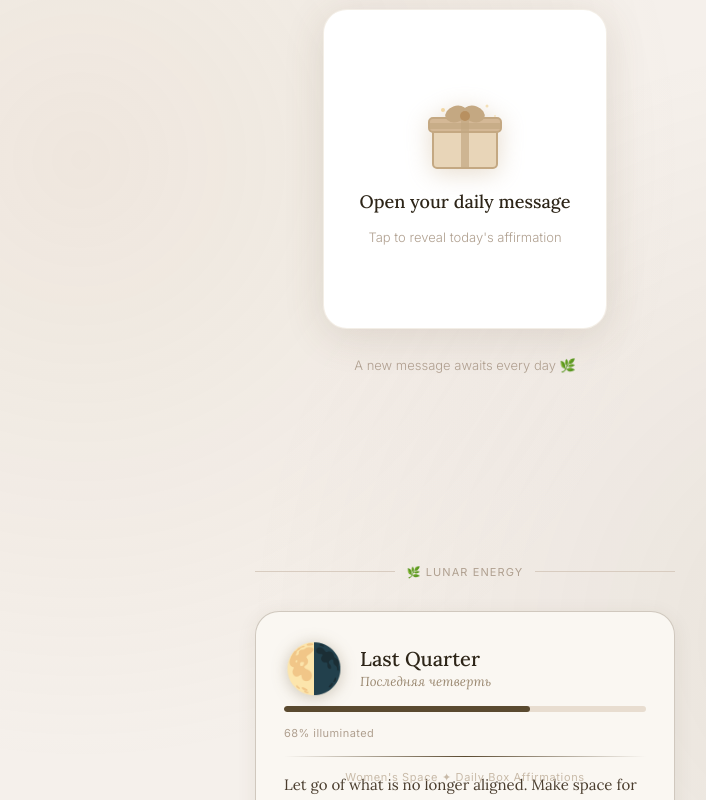
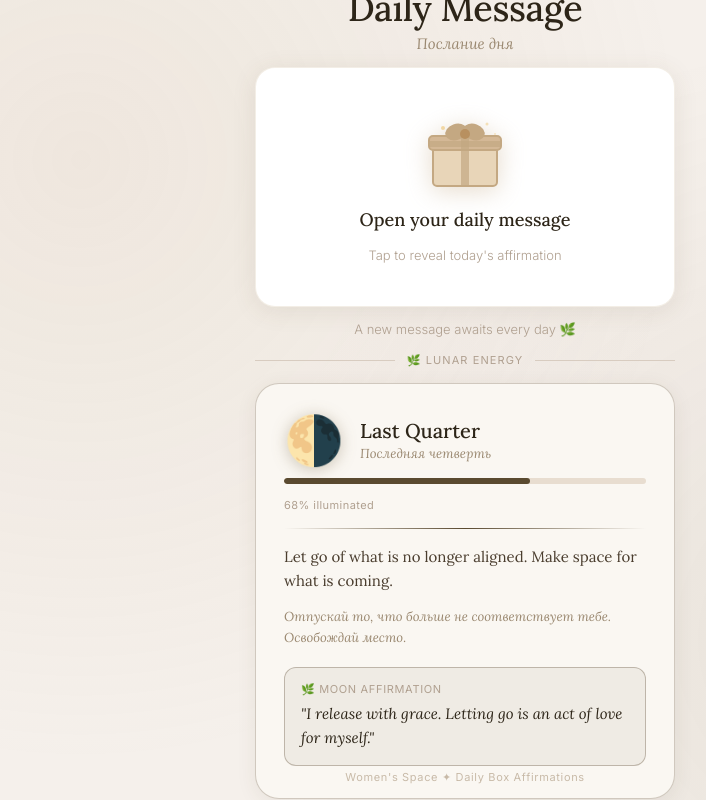
Before and after one commit to nungrigorian-ai/daily-box-affirmations, a React (Vite) app in the folder frontend/: page / in a window 1280 px wide. Shown: the top 800 px of the page, without its empty margins (175-881 px from the left). Built offline with nearby package versions, Linux system fonts and the light colour scheme; the HTML template or start-up script is replaced by a standard one.

Commit message:
Tighten spacing and compact design

```diff
--- a/frontend/src/App.jsx
+++ b/frontend/src/App.jsx
@@ -74,10 +74,10 @@ const styles = {
     display: 'flex',
     flexDirection: 'column',
     alignItems: 'center',
-    padding: '40px 16px 80px',
-    gap: '32px',
+    padding: '24px 16px 60px',
+    gap: '16px',
     width: '100%',
-    maxWidth: '480px',
+    maxWidth: '460px',
     margin: '0 auto',
   },
   sectionDivider: {
--- a/frontend/src/components/AffirmationBox.jsx
+++ b/frontend/src/components/AffirmationBox.jsx
@@ -207,12 +207,12 @@ export default function AffirmationBox() {
 
 // ─── Styles ───────────────────────────────────────────────────────────────────
 const styles = {
-  page: { display:'flex', flexDirection:'column', alignItems:'center', justifyContent:'center', minHeight:'100vh', padding:'24px 16px', gap:'28px' },
+  page: { display:'flex', flexDirection:'column', alignItems:'center', justifyContent:'center', width:'100%', gap:'14px' },
   header: { textAlign:'center' },
   dateLabel: { fontFamily:"'Inter',sans-serif", fontWeight:300, fontSize:'13px', letterSpacing:'0.15em', textTransform:'uppercase', color:'#b0a090', marginBottom:'6px' },
   title: { fontFamily:"'Lora',Georgia,serif", fontWeight:500, fontSize:'clamp(26px,5vw,36px)', color:'#2d2518', letterSpacing:'-0.01em', lineHeight:1.2 },
   subtitle: { fontFamily:"'Lora',Georgia,serif", fontStyle:'italic', fontWeight:400, fontSize:'15px', color:'#9a8870', marginTop:'4px' },
-  card: { position:'relative', width:'100%', maxWidth:'420px', minHeight:'320px', backgroundColor:'#ffffff', borderRadius:'24px', padding:'40px 36px', display:'flex', flexDirection:'column', alignItems:'center', justifyContent:'center', boxShadow:'0 8px 40px rgba(100,80,50,0.14)', transition:'transform 0.4s cubic-bezier(0.34,1.56,0.64,1)', overflow:'hidden', border:'1px solid rgba(196,168,130,0.2)' },
+  card: { position:'relative', width:'100%', maxWidth:'420px', minHeight:'240px', backgroundColor:'#ffffff', borderRadius:'20px', padding:'28px 28px', display:'flex', flexDirection:'column', alignItems:'center', justifyContent:'center', boxShadow:'0 4px 24px rgba(100,80,50,0.10)', transition:'transform 0.4s cubic-bezier(0.34,1.56,0.64,1)', overflow:'hidden', border:'1px solid rgba(196,168,130,0.2)' },
   shimmer: { position:'absolute', inset:0, background:'linear-gradient(105deg,transparent 40%,rgba(255,248,230,0.5) 50%,transparent 60%)', animation:'shimmer 3s ease-in-out infinite', pointerEvents:'none', borderRadius:'24px' },
   closedContent: { display:'flex', flexDirection:'column', alignItems:'center', gap:'16px', animation:'fadeIn 0.4s ease' },
   loadingContent: { display:'flex', flexDirection:'column', alignItems:'center', gap:'16px' },
```
